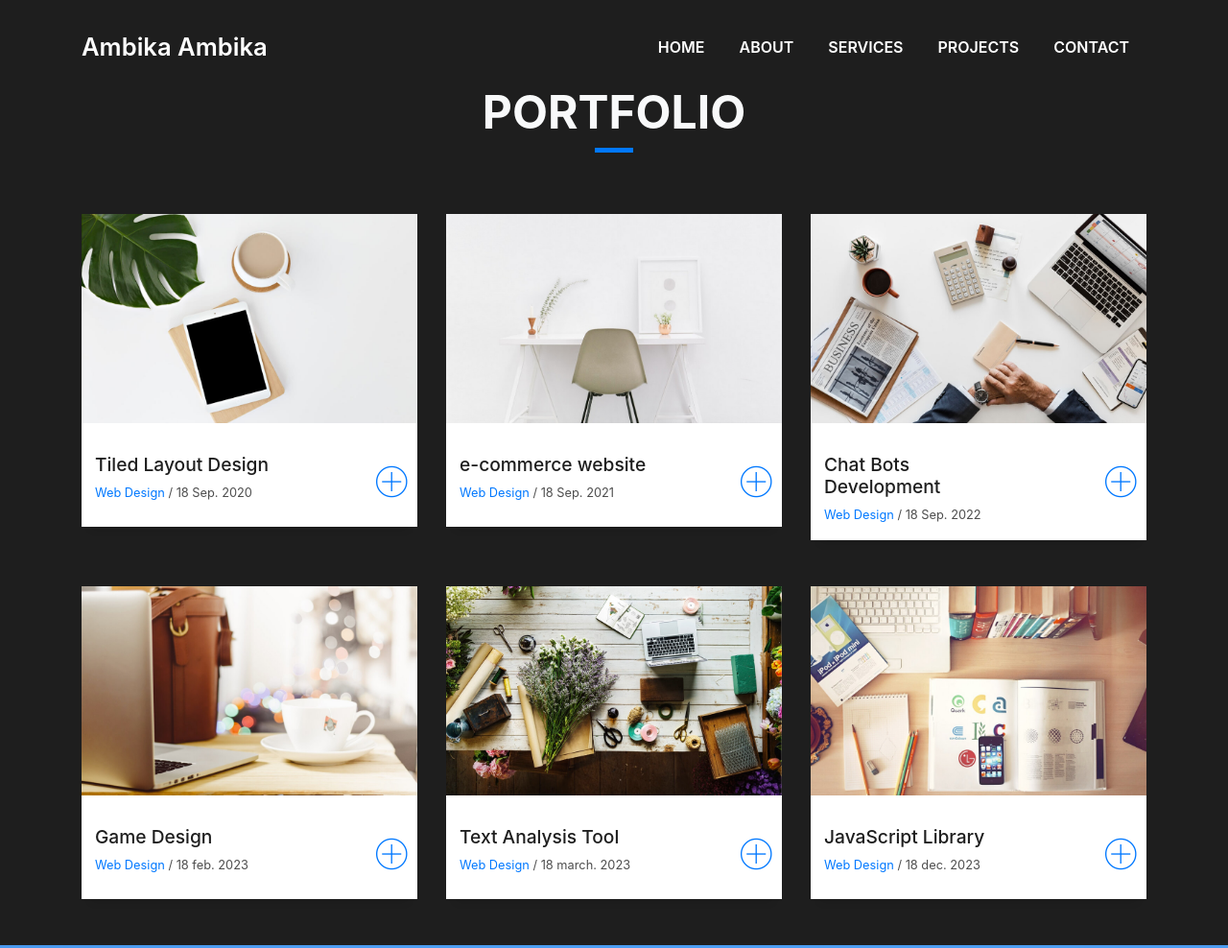
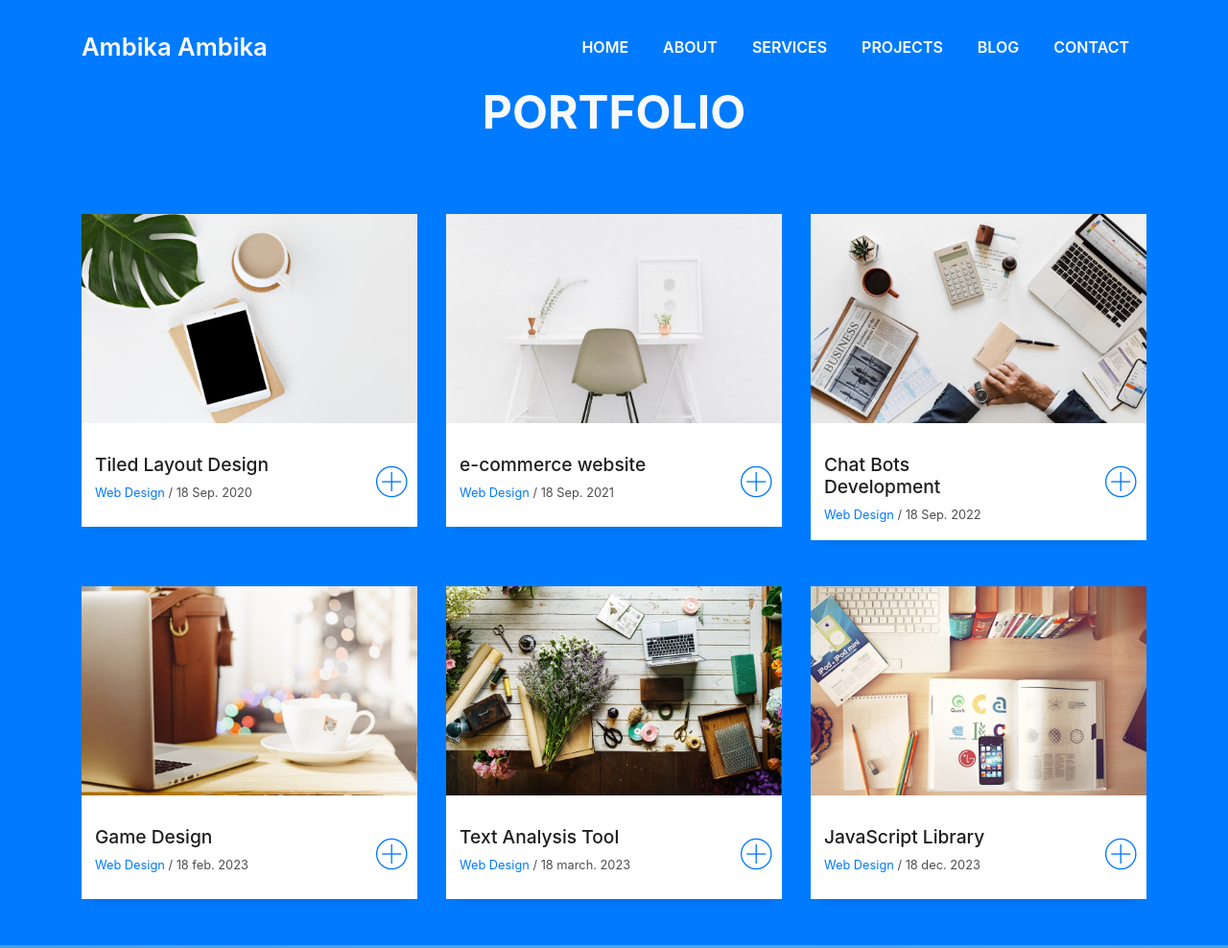
Before and after one commit to Ambika2024/portfolio, a plain HTML site: page projects.html in a window 1280 px wide. Shown: the top 988 px of the page at 96% size. Drawn offline with Linux system fonts and the light colour scheme; files whose address does not match are found by name.

Commit message:
updated background colors

```diff
--- a/projects.html
+++ b/projects.html
@@ -21,7 +21,7 @@
     <link href="css/style.css" rel="stylesheet" />
   </head>
 
-  <body id="page-top" class="about">
+  <body id="page-top" class="bg-primary">
     <!--/ Nav Star /-->
     <nav
       class="navbar navbar-b navbar-trans navbar-expand-md fixed-top"
@@ -59,7 +59,9 @@
             <li class="nav-item">
               <a class="nav-link js-scroll" href="projects.html">Projects</a>
             </li>
-
+  <li class="nav-item">
+              <a class="nav-link js-scroll" href="blog.html">Blog</a>
+            </li>
             <li class="nav-item">
               <a class="nav-link js-scroll" href="contact.html">Contact</a>
             </li>
```
Also changed, not shown: blog.html (+0 -4 lines), contact.html (+0 -4 lines), services.html (+1 -1 lines).
